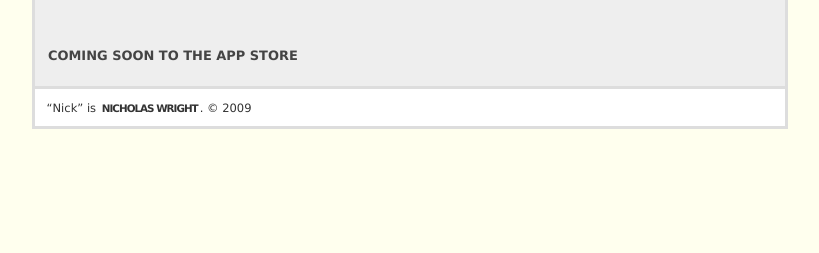
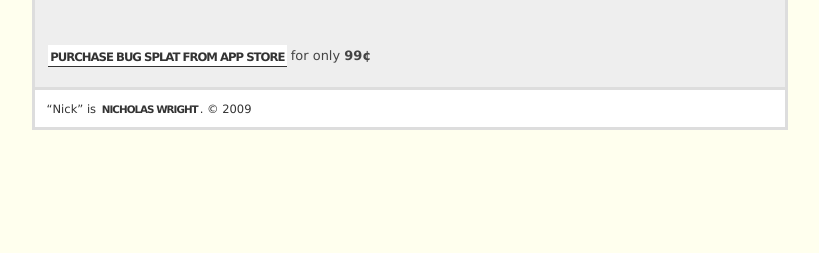
Before and after one commit to Abica/appsbynick-google-app-engine, a Python web app: template templates/root/bug_splat.html in a window 1280 px wide. Shown: the part 547-800 px from the top of the page, without its empty margins (230-1049 px from the left). Run offline with Jinja, Linux system fonts and the light colour scheme; the template is opened without the code that fills it, so the values that code supplies are empty.

Commit message:
add link to bugsplat in the appstore

```diff
--- a/templates/layouts/base_generic.html
+++ b/templates/layouts/base_generic.html
@@ -24,12 +24,12 @@
 
     <div id="nav">
       <ul>
-        <li class="first"><a id="a-cell-jumper" href="/celljumper">Cell Jumper</a></li>
+        <li class="first"><a id="a-bug-splat" href="/bugsplat">Bug Splat</a></li>
+        <li><a id="a-cell-jumper" href="/celljumper">Cell Jumper</a></li>
         <li><a id="a-flip-em-off" href="/flipemoff">Flip 'Em Off!</a></li>
         <li><a id="a-atack" href="/atack">aTack</a></li>
         <li><a id="a-clax" href="/clax">Clax</a></li>
         <li><a id="a-bcdclock" href="/bcdclock">BCD Clock</a></li>
-        <li><a id="a-bug-splat" href="/bugsplat">Bug Splat</a></li>
         <li><a class="support-first" href="/support">Feedback / Support</a></li>
       </ul>
     </div>
--- a/templates/root/bug_splat.html
+++ b/templates/root/bug_splat.html
@@ -22,7 +22,7 @@
 
   <p class="c" style="clear: both">
   <br />
-  <strong>COMING SOON TO THE APP STORE</strong>
+  <a href="http://itunes.apple.com/us/app/bug-splat/id339453056?mt=8">Purchase Bug Splat from App Store</a> for only <strong>99&cent;</strong>
   </p>
 
 {% endblock %}
```
Also changed, not shown: assets/images/bugsplat.png (added).
